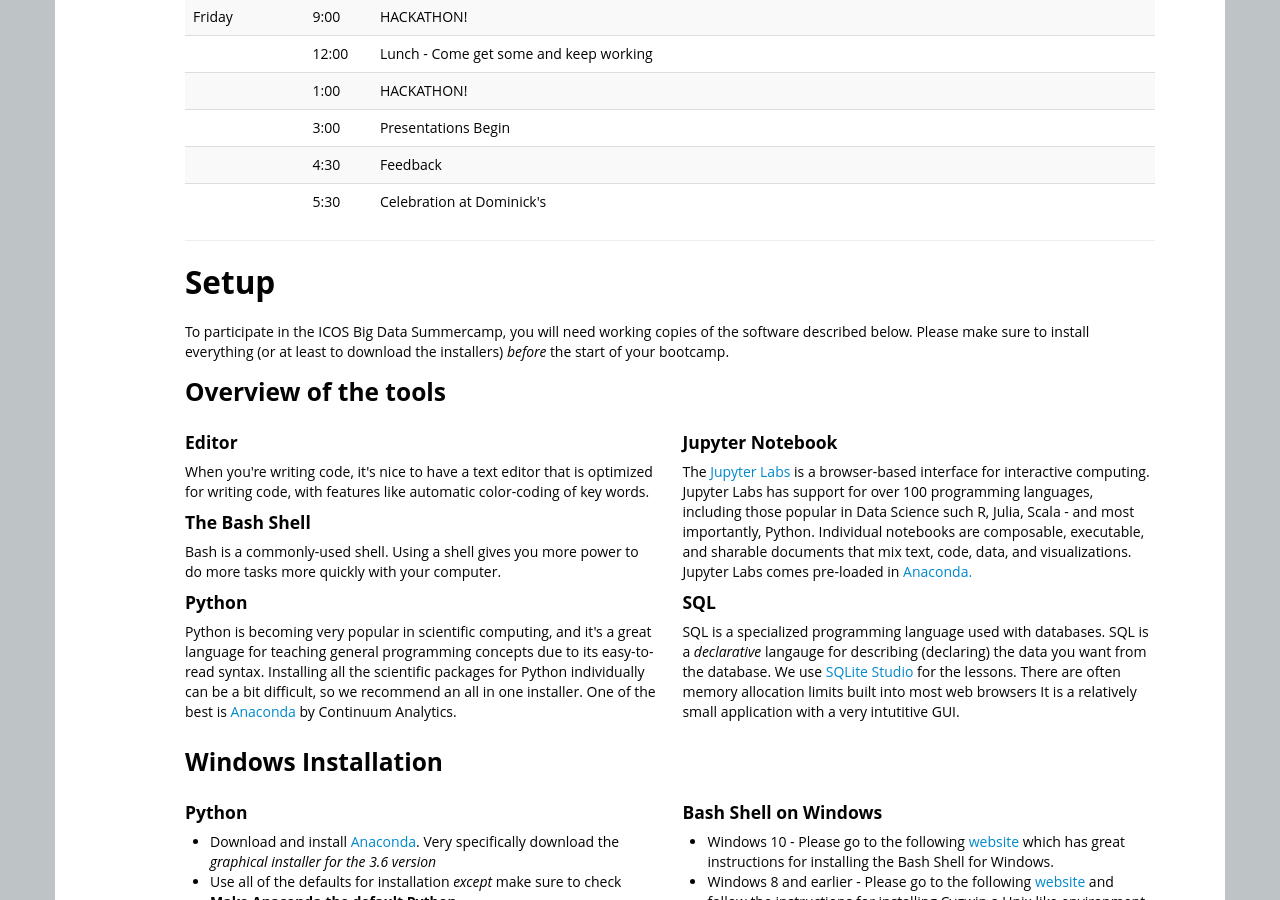
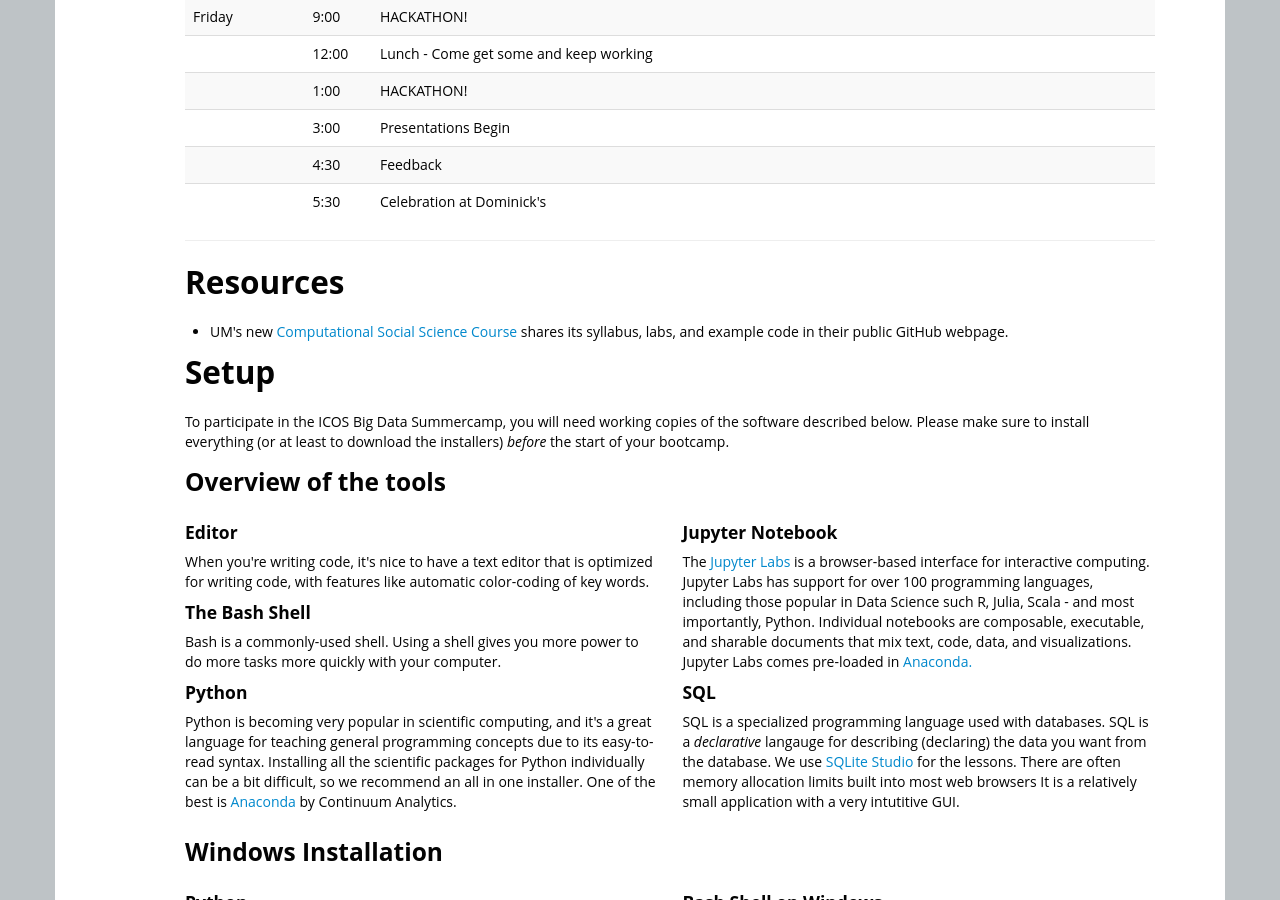
Before and after one commit to ICOSBigDataCamp/2019-summer-camp, a Jekyll site: the page built from index.html, in a window 1280 px wide and 900 px high, scrolled down 2068 px. Built offline with Jekyll 4.4.1, drawn with Linux system fonts in a browser that asks for light colours.

Commit message:
added resources

```diff
--- a/index.html
+++ b/index.html
@@ -190,6 +190,11 @@ Organizing committee: Elizabeth Bruch, Jerry Davis
     (In particular, most bootcamps teach either Python or R, not both.)
 -->
 
+<h2>Resources</h2>
+<ul>
+	<li>UM's new <a href="http://localhost:8000/pages/syllabus.html#syllabus" target="_blank">Computational Social Science Course</a> shares its syllabus, labs, and example code in their public GitHub webpage.</li>
+</ul>
+
 <h2>Setup</h2>
 
 <p>
```
